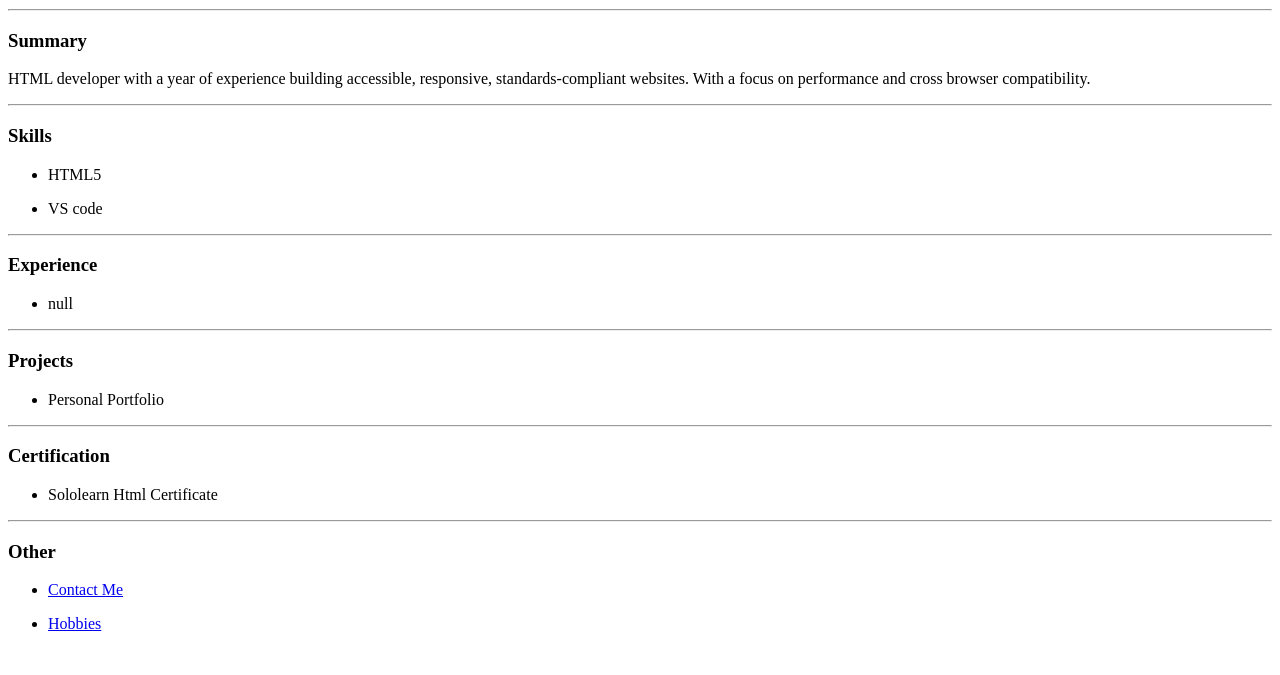
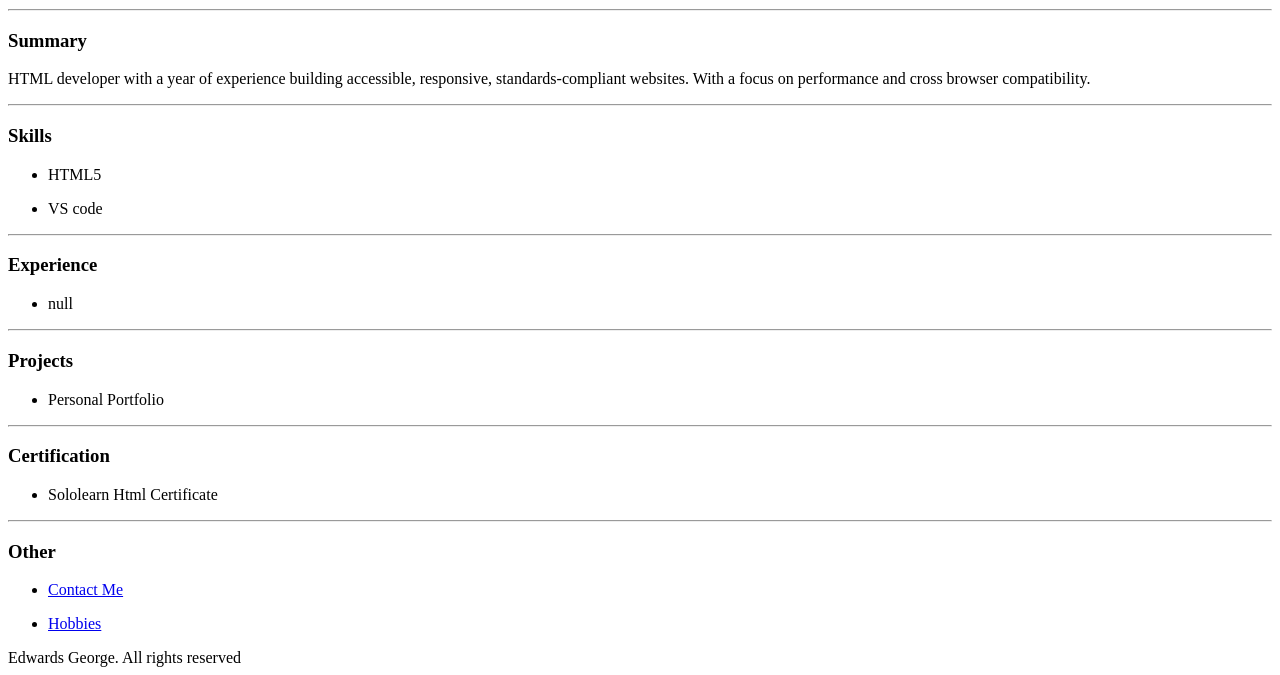
Before and after one commit to egi157/html-resume-, a plain HTML site: page index.html in a window 1280 px wide. Shown: the part 330-1005 px from the top of the page. Before the commit the page ends 979 px from the top, so only its background shows below. Drawn offline with Linux system fonts and the light colour scheme.

Commit message:
Update index.html

```diff
--- a/index.html
+++ b/index.html
@@ -50,5 +50,9 @@
     <li><a href="./hobbies.html">Hobbies</a></li>
 </ul>
 
+<footer>
+    Edwards George. All rights reserved
+    </footer>
+
 </body>
 </html>
```
